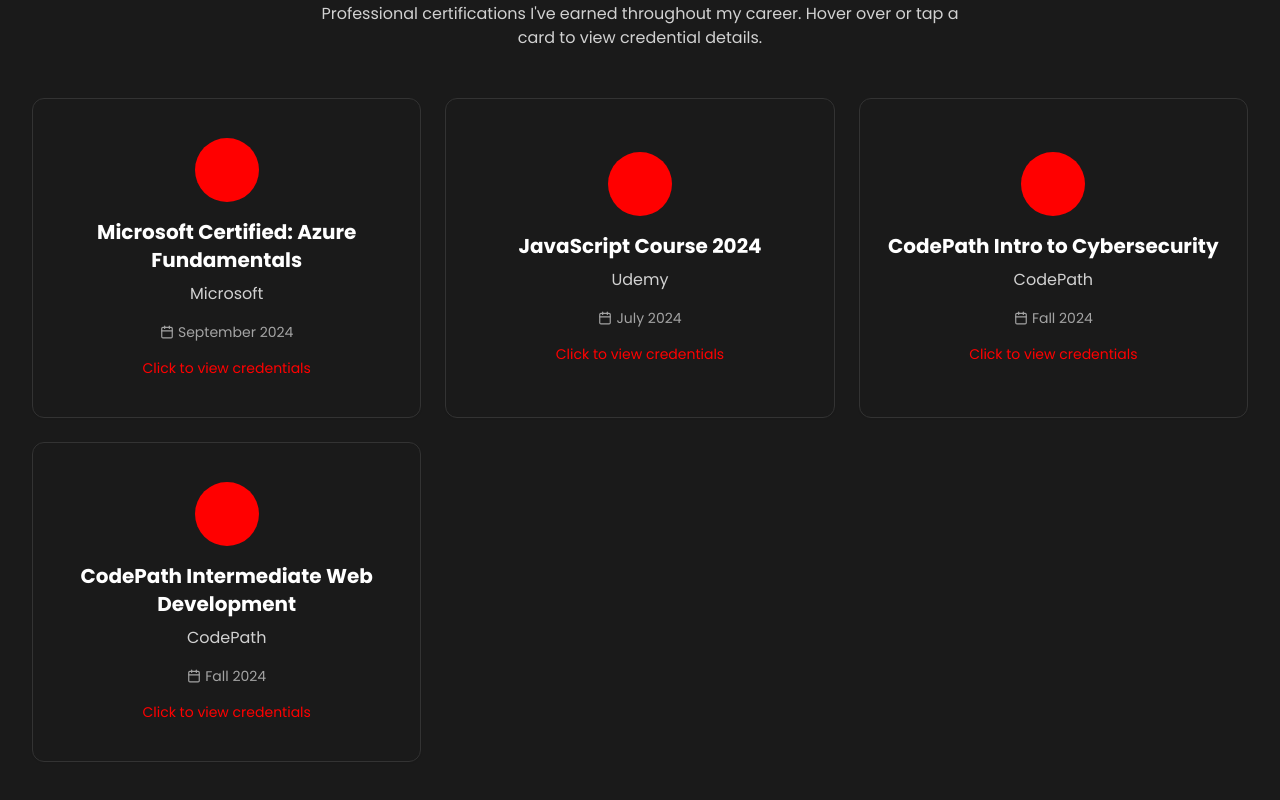
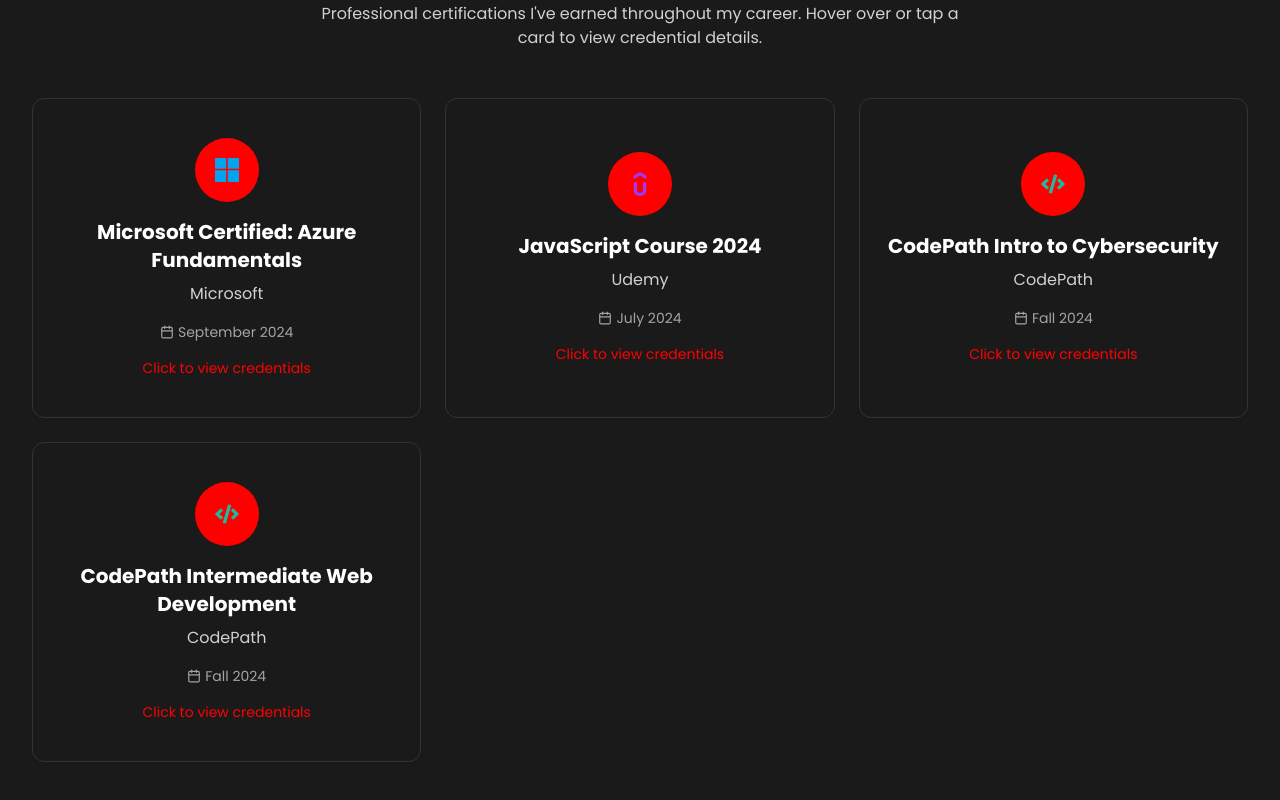
Before and after one commit to DaNnY-0324/DannyCS_Portfolio, a Next.js app: page / in a window 1280 px wide. Shown: the part 5456-6256 px from the top of the page. Built offline with nearby package versions, Linux system fonts and the light colour scheme.

Commit message:
Add certification provider icons for Microsoft, Udemy, and CodePath

```diff
--- a/src/app/sections/CertificationsSection.tsx
+++ b/src/app/sections/CertificationsSection.tsx
@@ -1,9 +1,12 @@
 'use client';
 
-import { useRef } from 'react';
+import React, { useRef } from 'react';
 import { motion } from 'framer-motion';
 import Image from 'next/image';
 import { FiAward, FiCalendar, FiExternalLink } from 'react-icons/fi';
+import { SiUdemy } from 'react-icons/si';
+import { FaCode } from 'react-icons/fa';
+import { BsMicrosoft } from 'react-icons/bs';
 
 // Certification data
 const certifications = [
@@ -45,6 +48,20 @@
   }
 ];
 
+// Helper function to get icon for each certification issuer
+const getIssuerIcon = (issuer: string) => {
+  switch (issuer.toLowerCase()) {
+    case 'microsoft':
+      return <BsMicrosoft size={24} className="text-[#00a4ef]" />;
+    case 'udemy':
+      return <SiUdemy size={24} className="text-[#a435f0]" />;
+    case 'codepath':
+      return <FaCode size={24} className="text-[#1abc9c]" />;
+    default:
+      return <FiAward size={24} className="text-[var(--primary)]" />;
+  }
+};
+
 // Certification card component with flip animation
 const CertificationCard = ({ certification, index }: { certification: typeof certifications[0], index: number }) => {
   return (
@@ -60,7 +77,7 @@
         <div className="flip-card-front absolute w-full h-full">
           <div className="card w-full h-full p-6 flex flex-col items-center justify-center">
             <div className="w-16 h-16 rounded-full bg-[var(--primary)] bg-opacity-10 flex items-center justify-center mb-4">
-              <FiAward size={32} className="text-[var(--primary)]" />
+              {getIssuerIcon(certification.issuer)}
             </div>
             <h3 className="text-xl font-bold text-center mb-2">{certification.title}</h3>
             <p className="text-center text-[var(--foreground)] opacity-80 mb-4">
@@ -82,6 +99,15 @@
             <h3 className="text-xl font-bold mb-4">Credential Details</h3>
 
             <div className="space-y-3 flex-grow">
+              <div className="flex items-center">
+                <p className="font-medium mr-2">Issuer:</p>
+                <div className="flex items-center">
+                  <span className="mr-2">
+                    {React.cloneElement(getIssuerIcon(certification.issuer), { size: 16 })}
+                  </span>
+                  <span className="text-[var(--foreground)] opacity-80">{certification.issuer}</span>
+                </div>
+              </div>
               <div>
                 <p className="font-medium">Credential ID:</p>
                 <p className="text-[var(--foreground)] opacity-80">{certification.credentialId}</p>
```
